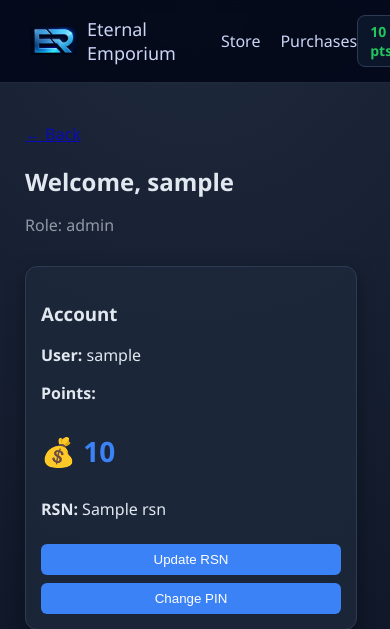
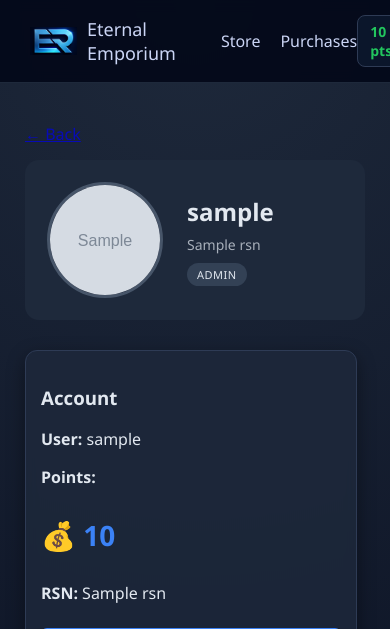
Before and after one commit to ZarocElda/eternal-emporium, a Flask app: page /profile in a window 390 px wide; the page is wider, and only the part inside the window is pictured. Shown: the top 629 px of that part. Run offline with Flask 3, Linux system fonts and the light colour scheme; a user stored in the database is signed in; grey boxes marked "Sample" are stand-in pictures; a database or web service that is not in the repository returns one stand-in record (values such as "Sample title"); data that the repository does not hold is empty; some libraries are stand-ins or nearby versions.

Commit message:
Add clickable profile pictures

```diff
--- a/app.py
+++ b/app.py
@@ -377,8 +377,11 @@ def profile():
         flash("RSN updated", "success")
 
     # USER INFO
-    cur.execute("SELECT rsn, points FROM users WHERE id = %s", (current_user.id,))
-    rsn, points = cur.fetchone()
+    cur.execute(
+        "SELECT rsn, points, profile_picture FROM users WHERE id = %s",
+        (current_user.id,)
+    )
+    rsn, points, profile_picture = cur.fetchone()
 
     # TOTAL PURCHASES
     cur.execute("SELECT COUNT(*) FROM purchases WHERE user_id = %s", (current_user.id,))
@@ -424,6 +427,7 @@ def profile():
         role=current_user.role,
         rsn=rsn,
         points=points,
+        profile_picture=profile_picture,
         total_purchases=total_purchases,
         last_purchase=last_purchase,
         recent=recent,
--- a/templates/profile.html
+++ b/templates/profile.html
@@ -4,13 +4,153 @@
 
 <div style="max-width:1100px; margin:0 auto;">
 
-    <!-- HEADER -->
-    <div style="margin-bottom:30px;">
-        <h2 style="margin-bottom:5px;">Welcome, {{ username }}</h2>
-        <p style="opacity:0.6;">Role: {{ role }}</p>
+    <!-- PROFILE HEADER -->
+<div style="
+    display:flex;
+    align-items:center;
+    gap:24px;
+    margin-bottom:30px;
+    padding:22px;
+    background:#1e293b;
+    border-radius:14px;
+">
+
+    <!-- CLICKABLE PROFILE PICTURE -->
+    <form
+        id="profilePictureForm"
+        method="post"
+        enctype="multipart/form-data"
+        style="margin:0;"
+    >
+
+        <input
+            id="profilePictureInput"
+            type="file"
+            name="profile_picture"
+            accept="image/jpeg,image/png,image/webp"
+            style="display:none;"
+            onchange="document.getElementById('profilePictureForm').submit();"
+        >
+
+        <div
+            onclick="document.getElementById('profilePictureInput').click();"
+            title="Change profile picture"
+            style="
+                width:145px;
+                height:145px;
+                border-radius:50%;
+                overflow:hidden;
+                position:relative;
+                cursor:pointer;
+                flex-shrink:0;
+                border:3px solid #475569;
+                background:#0f172a;
+            "
+            class="profile-picture"
+        >
+
+            {% if profile_picture %}
+
+                <img
+                    src="{{ profile_picture }}"
+                    alt="Profile Picture"
+                    style="
+                        width:100%;
+                        height:100%;
+                        object-fit:cover;
+                        display:block;
+                    "
+                >
+
+            {% else %}
+
+                <div style="
+                    width:100%;
+                    height:100%;
+                    display:flex;
+                    align-items:center;
+                    justify-content:center;
+                    font-size:55px;
+                    font-weight:bold;
+                    color:#94a3b8;
+                ">
+                    {{ username[0]|upper }}
+                </div>
+
+            {% endif %}
+
+            <!-- HOVER OVERLAY -->
+            <div class="profile-picture-overlay">
+                <span style="font-size:25px;">📷</span>
+                <span style="font-size:11px; font-weight:600;">
+                    Change Photo
+                </span>
+            </div>
+
+        </div>
+
+    </form>
+
+    <!-- PROFILE INFORMATION -->
+    <div>
+        <h2 style="margin:0 0 7px 0;">
+            {{ username }}
+        </h2>
+
+        <div style="
+            font-size:14px;
+            opacity:.7;
+            margin-bottom:5px;
+        ">
+            {{ rsn or "RSN Not Set" }}
+        </div>
+
+        <div style="
+            display:inline-block;
+            padding:4px 10px;
+            background:#334155;
+            border-radius:20px;
+            font-size:11px;
+            text-transform:uppercase;
+            letter-spacing:.5px;
+            margin-top:4px;
+        ">
+            {{ role }}
+        </div>
     </div>
 
-    <div class="profile-grid">
+</div>
+
+
+<style>
+.profile-picture-overlay {
+    position:absolute;
+    inset:0;
+    background:rgba(0, 0, 0, 0.62);
+    display:flex;
+    flex-direction:column;
+    align-items:center;
+    justify-content:center;
+    gap:4px;
+    opacity:0;
+    transition:opacity 0.2s ease;
+    color:white;
+}
+
+.profile-picture:hover .profile-picture-overlay {
+    opacity:1;
+}
+
+@media (max-width:600px) {
+    .profile-picture {
+        width:110px !important;
+        height:110px !important;
+    }
+}
+</style>
+
+
+<div class="profile-grid">
 
         <!-- ACCOUNT CARD -->
         <div class="card highlight">
```
